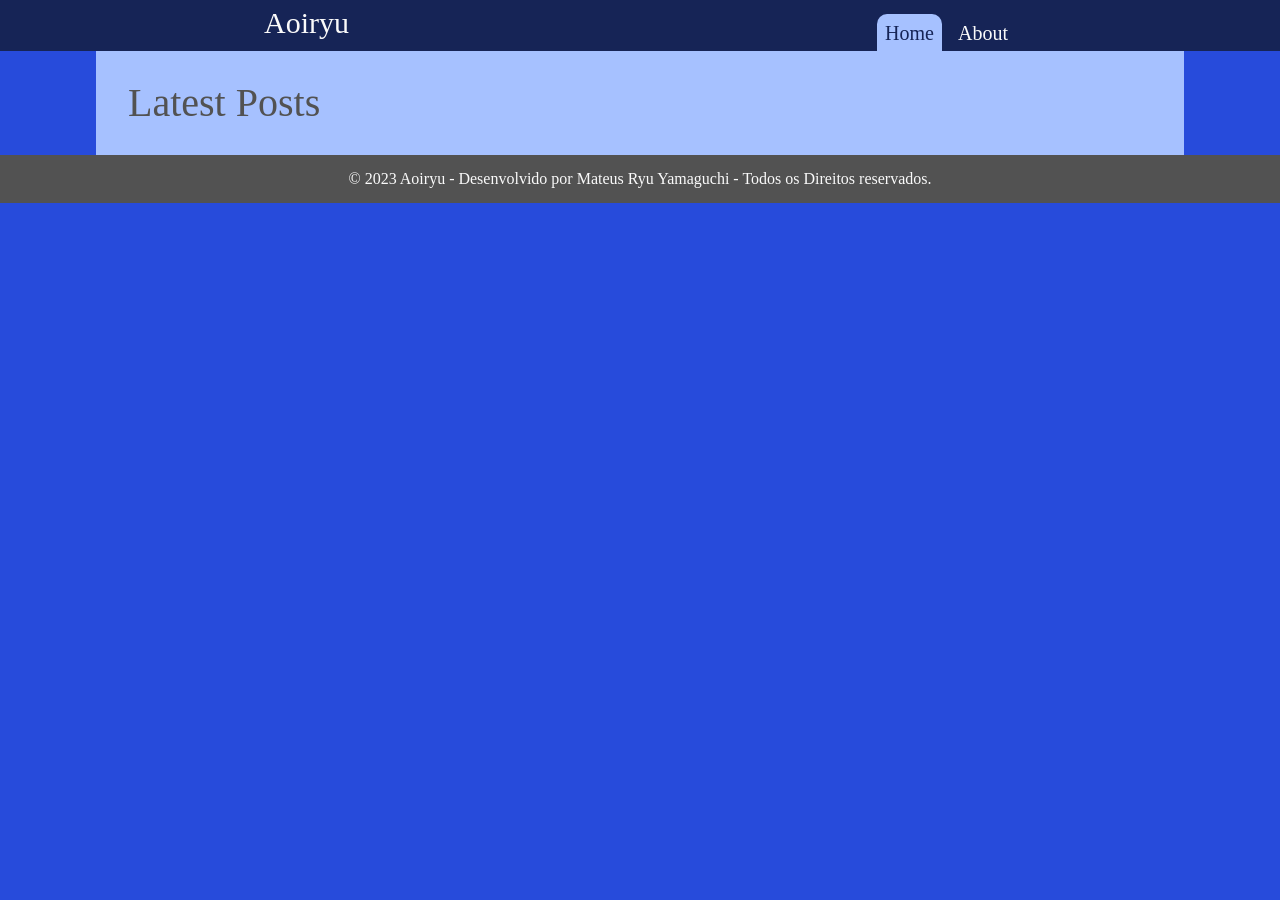
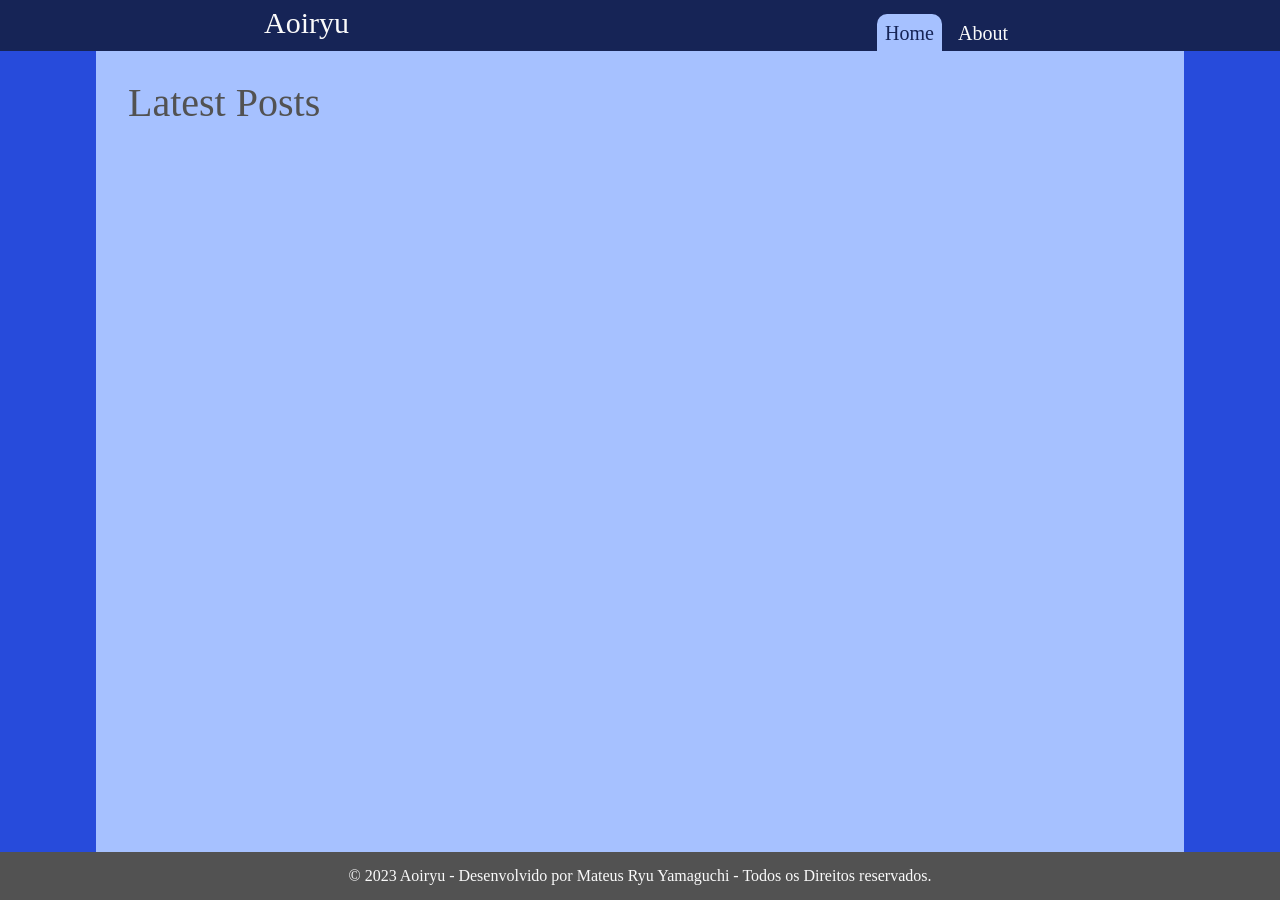
Before and after one commit to MateusRyu/aoi, a Jekyll site: the page built from index.html, in a window 1280 px wide. Built offline with Jekyll 4.4.1, drawn with Linux system fonts in a browser that asks for light colours; the list of posts is cut into pages by our own code.

Commit message:
footer sempre ficará no canto inferior

```diff
--- a/_sass/main.scss
+++ b/_sass/main.scss
@@ -52,9 +52,11 @@ body {
     display: flex;
     flex-direction: column;
     align-items: center;
+    min-height: 100vh;
 }
 
 main {
+    flex: 1;
     background-color: $color-primary-2;
     color: $color-neutral-6;
     width: 80%;
```
